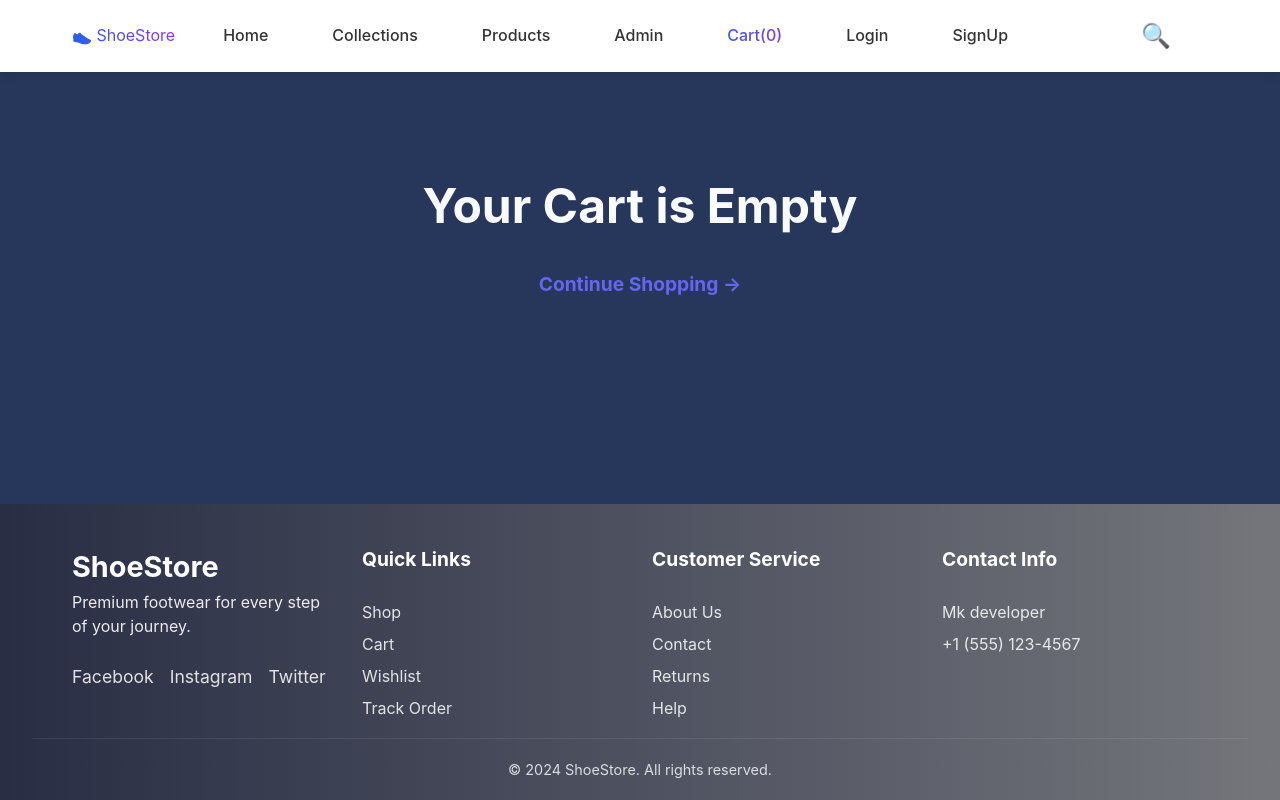
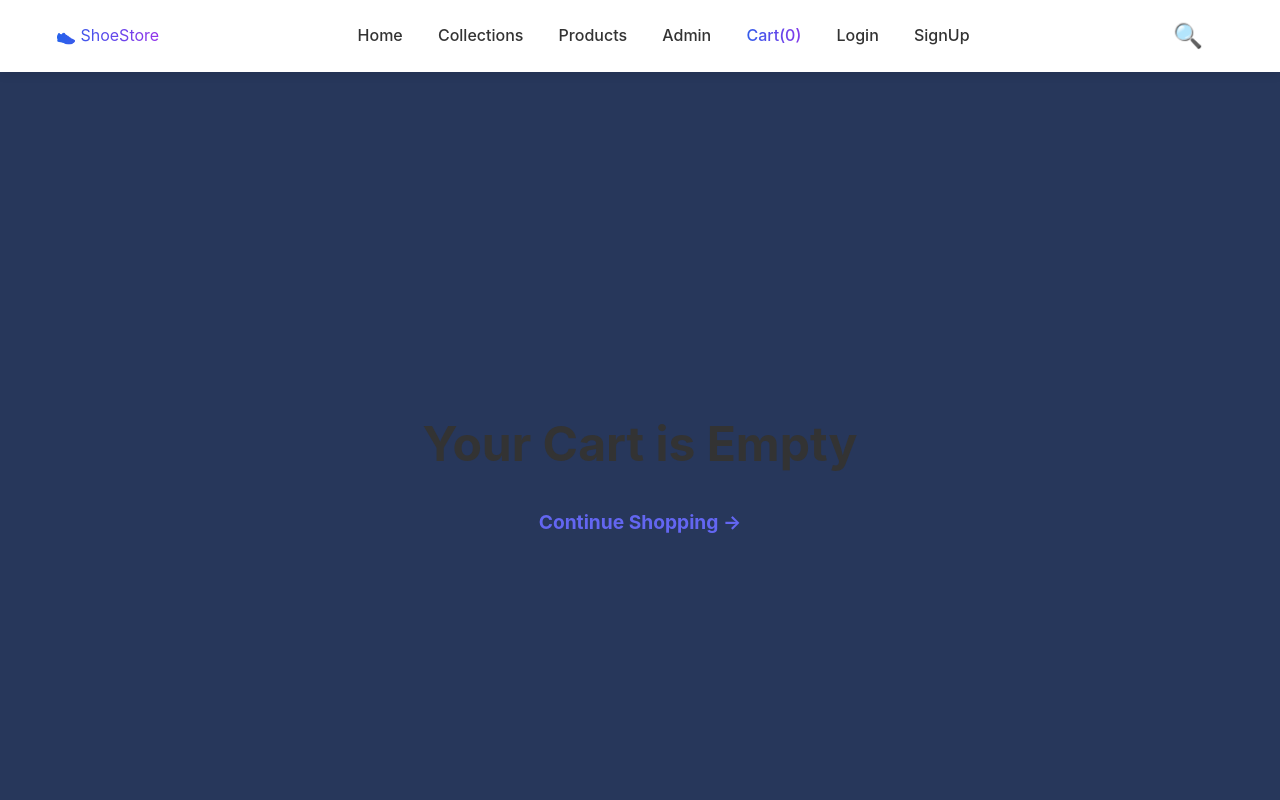
Before and after one commit to Muazzam-Ali-786/shoe-store, a Next.js app: page /cart in a window 1280 px wide. Shown: the top 800 px of the page. Built offline with nearby package versions, Linux system fonts and the light colour scheme.

Commit message:
bugs-fixes

```diff
--- a/app/[slug]/page.js
+++ b/app/[slug]/page.js
@@ -102,6 +102,7 @@ export default function ProductDetail() {
             <div className="rating">★ {product.rating}</div>
 
             <div className="gender-category">
+              <span>Gender: {product.gender}</span>
               <span>Category: {product.category.toUpperCase()}</span>
             </div>
 
--- a/app/cart/cart.css
+++ b/app/cart/cart.css
@@ -1,9 +1,11 @@
 /* Premium Shopping Cart Styles */
 .cart-container {
-  max-width: 1200px;
+  max-width: 100%;
   margin: 0 auto;
   padding: 4rem 2rem;
   color: #fff;
+  min-height: 100vh;
+  background-color: #27375b;
 }
 
 .cart-header {
@@ -208,6 +210,12 @@
 .empty-cart {
   text-align: center;
   padding: 6rem 2rem;
+  min-height: 100vh;
+  background-color: #27375b;
+  display: flex;
+  flex-direction: column;
+  justify-content: center;
+  align-items: center;
 }
 
 .empty-cart h2 {
--- a/app/component/header/header.css
+++ b/app/component/header/header.css
@@ -33,8 +33,8 @@
   margin: 0 auto;
   display: flex;
   align-items: center;
-  padding: 0 2rem;
-  gap: 2rem;
+  padding: 0 1rem;
+  gap: 1rem;
 }
 
 .logo {
@@ -42,7 +42,7 @@
 }
 
 .search-container {
-  flex: 1;
+  flex: 0 0 auto;
   display: flex;
   justify-content: flex-end;
 }
@@ -52,7 +52,7 @@
   list-style: none;
   margin: 0;
   padding: 0;
-  gap: 2rem;
+  gap: 1rem;
   flex: 1;
   justify-content: center;
 }
@@ -61,18 +61,16 @@
   text-decoration: none;
   color: #333;
   font-weight: 500;
-  padding: 0.5rem 1rem;
+  padding: 0.5rem 0.6rem;
   border-radius: 0.25rem;
   transition: all 0.3s ease;
 }
 
-.nav-link:hover,
-.logout-btn:hover,
-.logout-btn.active {
+.nav-link:hover {
   background: linear-gradient(to right, rgb(37, 99, 235), rgb(147, 51, 234));
   -webkit-background-clip: text;
+  background-clip: text;
   -webkit-text-fill-color: transparent;
-  background-clip: text;
   transform: translateY(-2px);
 }
 
@@ -85,6 +83,12 @@
   cursor: pointer;
   font-weight: 500;
   transition: all 0.3s ease;
+}
+
+.logout-btn:hover {
+  background: #ef4444;
+  transform: translateY(-2px);
+  box-shadow: 0 4px 12px rgba(248, 113, 113, 0.4);
 }
 
 .logout-btn.active {
@@ -170,6 +174,7 @@
   font-size: 0.95rem;
   background: linear-gradient(to right, #6366f1, #ec4899);
   -webkit-background-clip: text;
+  background-clip: text;
   -webkit-text-fill-color: transparent;
   white-space: nowrap;
   animation: fadeIn 0.5s ease-out;
--- a/app/component/header/header.jsx
+++ b/app/component/header/header.jsx
@@ -101,7 +101,10 @@ export default function Header() {
             <li><Link href="/admin" className={`nav-link ${pathname === '/admin' ? 'active' : ''}`}>Admin</Link></li>
             <li><Link href="/cart" className={`nav-link ${pathname === '/cart' ? 'active' : ''}`}>Cart({cartCount})</Link></li>
             {user ? (
-              <li><Link href="/dashboard" className={`nav-link ${pathname === '/dashboard' ? 'active' : ''}`}>Dashboard</Link></li>
+              <>
+                <li><Link href="/dashboard" className={`nav-link ${pathname === '/dashboard' ? 'active' : ''}`}>Dashboard</Link></li>
+                <li><button onClick={handleLogout} className="logout-btn" style={{width: '100%'}}>Logout</button></li>
+              </>
             ) : (
               <>
                 <li><Link href="/login" className="nav-link">Login</Link></li>
--- a/app/globals.css
+++ b/app/globals.css
@@ -17,8 +17,8 @@
 
 body {
   font-family: 'Inter', -apple-system, BlinkMacSystemFont, 'Segoe UI', Roboto, sans-serif;
-  background-color: var(--bg-dark);
-  color: var(--text-main);
+  background-color: #ffffff;
+  color: #333333;
   line-height: 1.6;
   overflow-x: hidden;
 }
@@ -42,11 +42,22 @@ body {
 /* Smooth Scrolling */
 html {
   scroll-behavior: smooth;
+  scrollbar-width: none;
+  -ms-overflow-style: none;
 }
 
-/* Modern Scrollbar */
-::-webkit-scrollbar {
-  width: 8px;
+html::-webkit-scrollbar {
+  display: none;
+}
+
+/* Hide Scrollbar */
+body {
+  -ms-overflow-style: none;
+  scrollbar-width: none;
+}
+
+body::-webkit-scrollbar {
+  display: none;
 }
 
 ::-webkit-scrollbar-track {
```
Also changed, not shown: app/collections/collections.css (+10 -5 lines), app/collections/page.js (+8 -8 lines), app/dashboard/page.css (+16 -0 lines), app/dashboard/page.js (+11 -10 lines), lib/shoesData.js.
